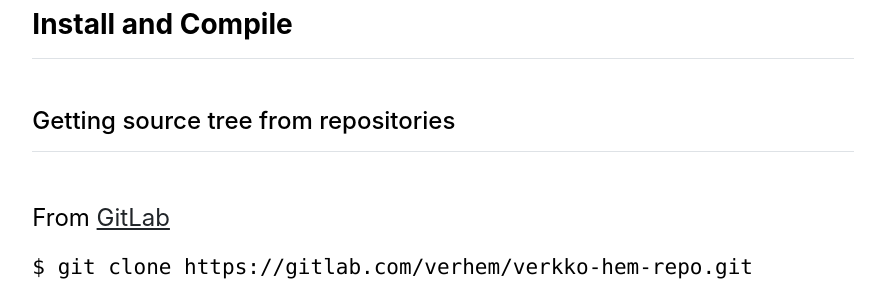
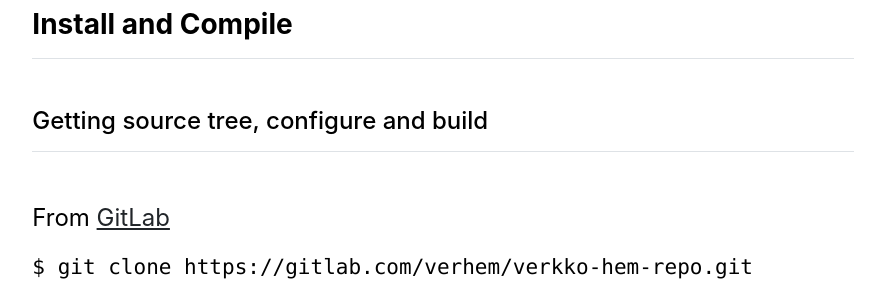
Before and after one commit to VerHem/VerHem.github.io, a Jekyll site: the page built from install.md, in a window 1280 px wide. Shown: the part 649-949 px from the top of the page, without its empty margins (197-1080 px from the left). Built offline with Jekyll 4.4.1, drawn with Linux system fonts in a browser that asks for light colours.

Commit message:
edit install.md

````diff
--- a/install.md
+++ b/install.md
@@ -7,7 +7,7 @@ This page talks about how to get the source of VerHem as well as the other neces
 
 <h3 class="fw-bold border-bottom pb-3 mb-5">Install and Compile</h3>
 
-<h4 class="border-bottom pb-3 mb-5">Getting source tree from repositories</h4>
+<h4 class="border-bottom pb-3 mb-5">Getting source tree, configure and build</h4>
 From [GitLab](https://gitlab.com/verhem/verkko-hem-repo)
 ```shell
 $ git clone https://gitlab.com/verhem/verkko-hem-repo.git
````
